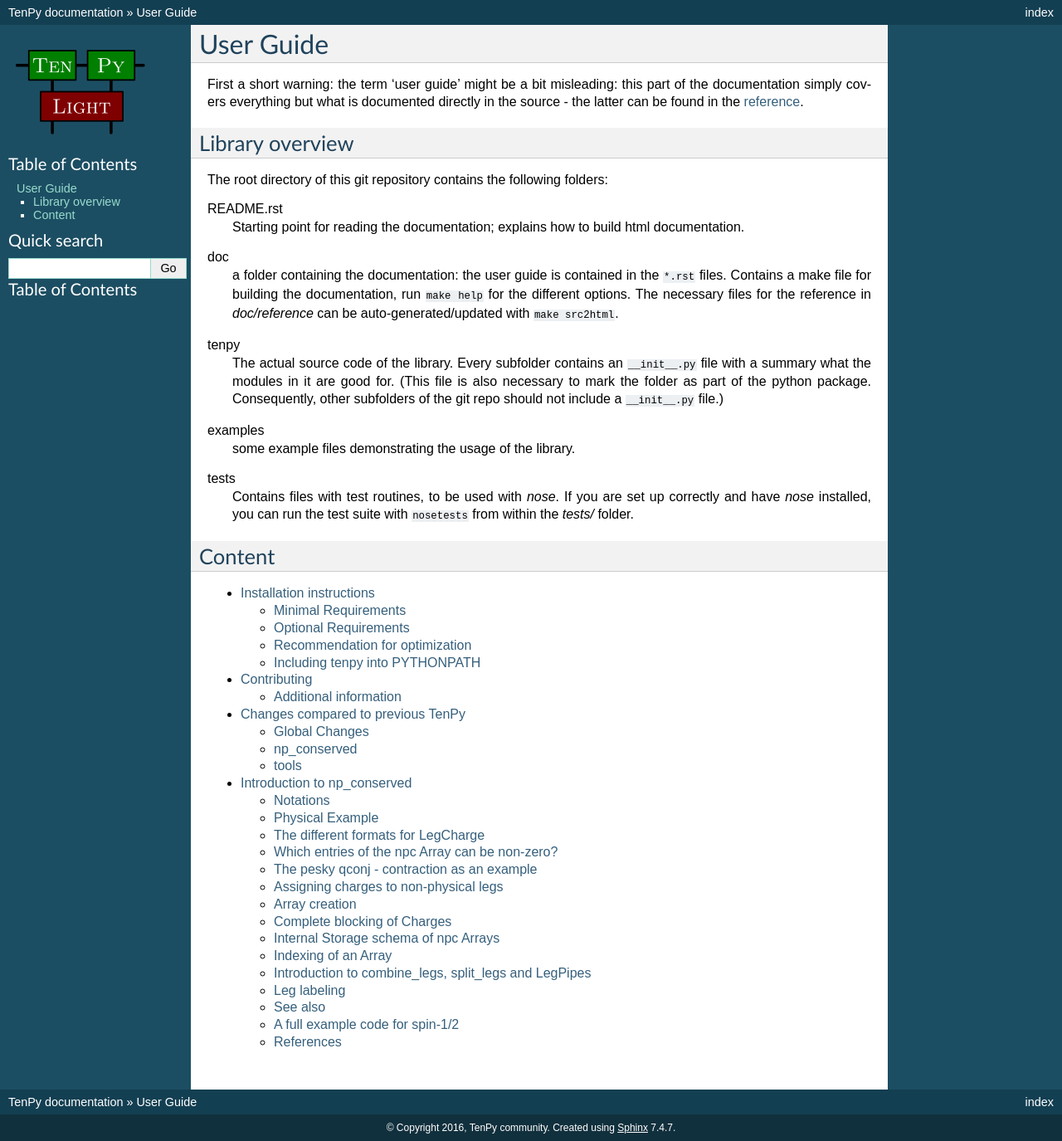
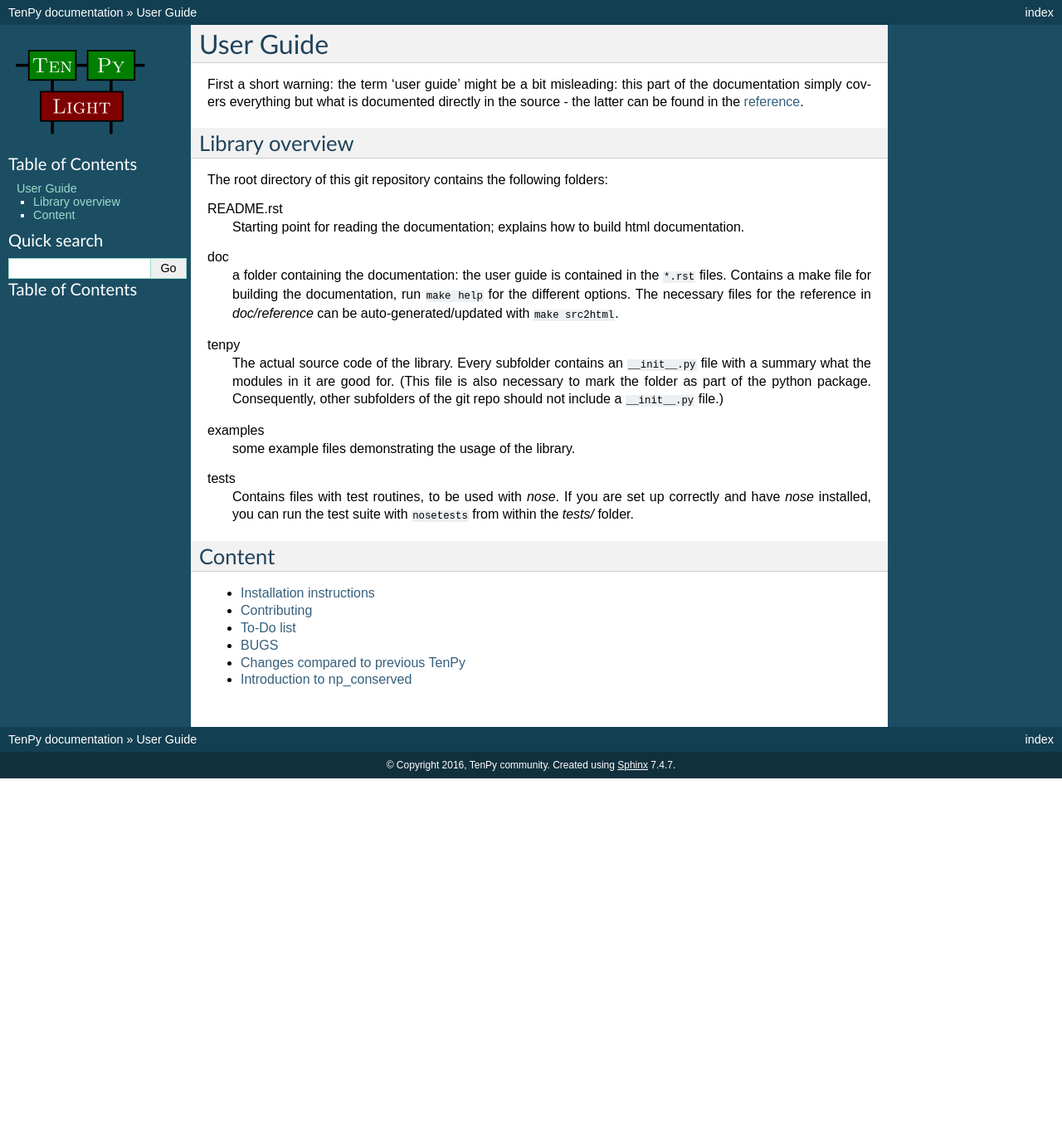
Before and after one commit to tenpy/tenpy, a Sphinx documentation site: the page built from doc/userguide.rst, in a window 1280 px wide. Shown: the whole page at 83% size. Built offline with Sphinx 7.4.7, drawn with Linux system fonts in a browser that asks for light colours; after the commit the page ends 938 px from its top, so only the background shows below that.

Commit message:
moved todo-list into userguide

```diff
--- a/doc/contribution.rst
+++ b/doc/contribution.rst
@@ -83,12 +83,3 @@
 - if you want to try out new things in temporary files: any folder named ``playground`` is ignored by `git`.
 
 **Thank You** for helping with the development!
-
-
-Additional information
-----------------------
-
-.. toctree::
-   :maxdepth: 2
-
-   todo
--- a/doc/userguide.rst
+++ b/doc/userguide.rst
@@ -32,9 +32,10 @@
 -------
 
 .. toctree::
-   :maxdepth: 2
+   :maxdepth: 1
 
    INSTALL
    contribution
+   todo
    changes_TenPy
    IntroNpc
```
